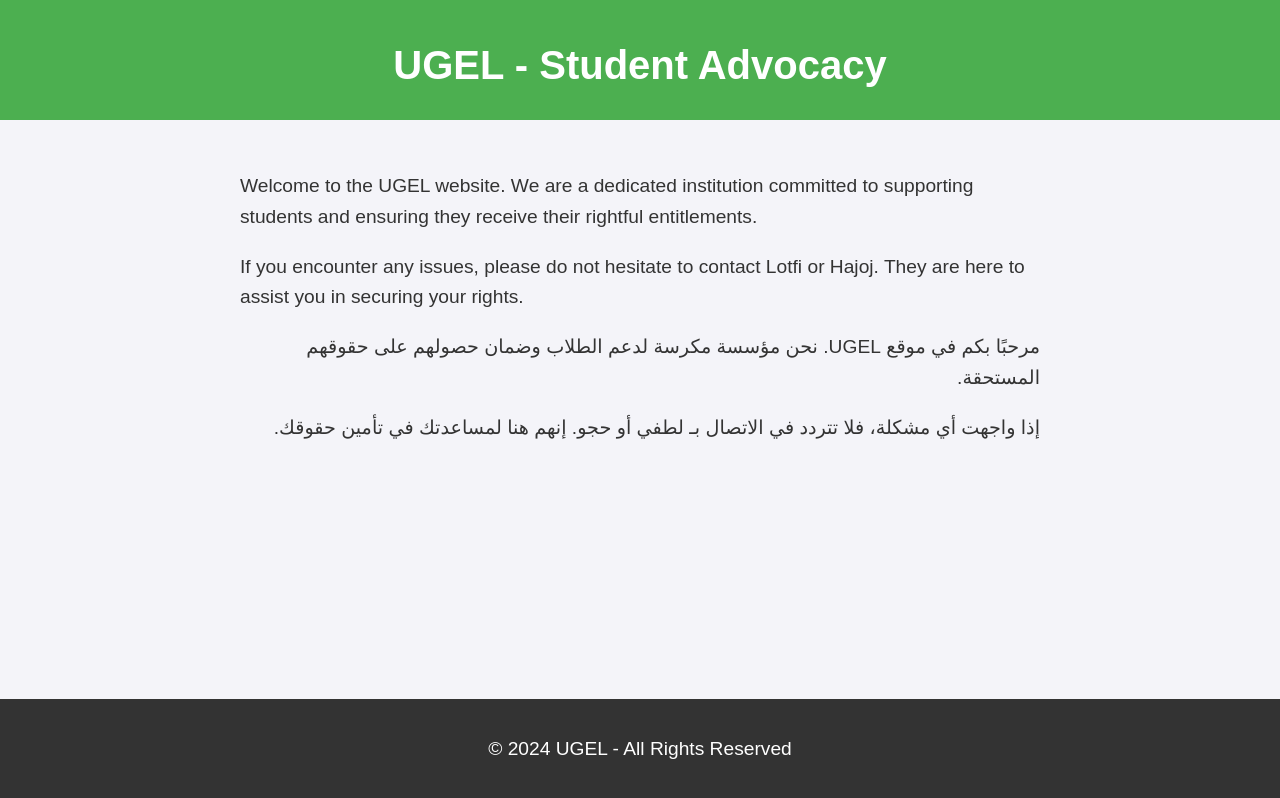
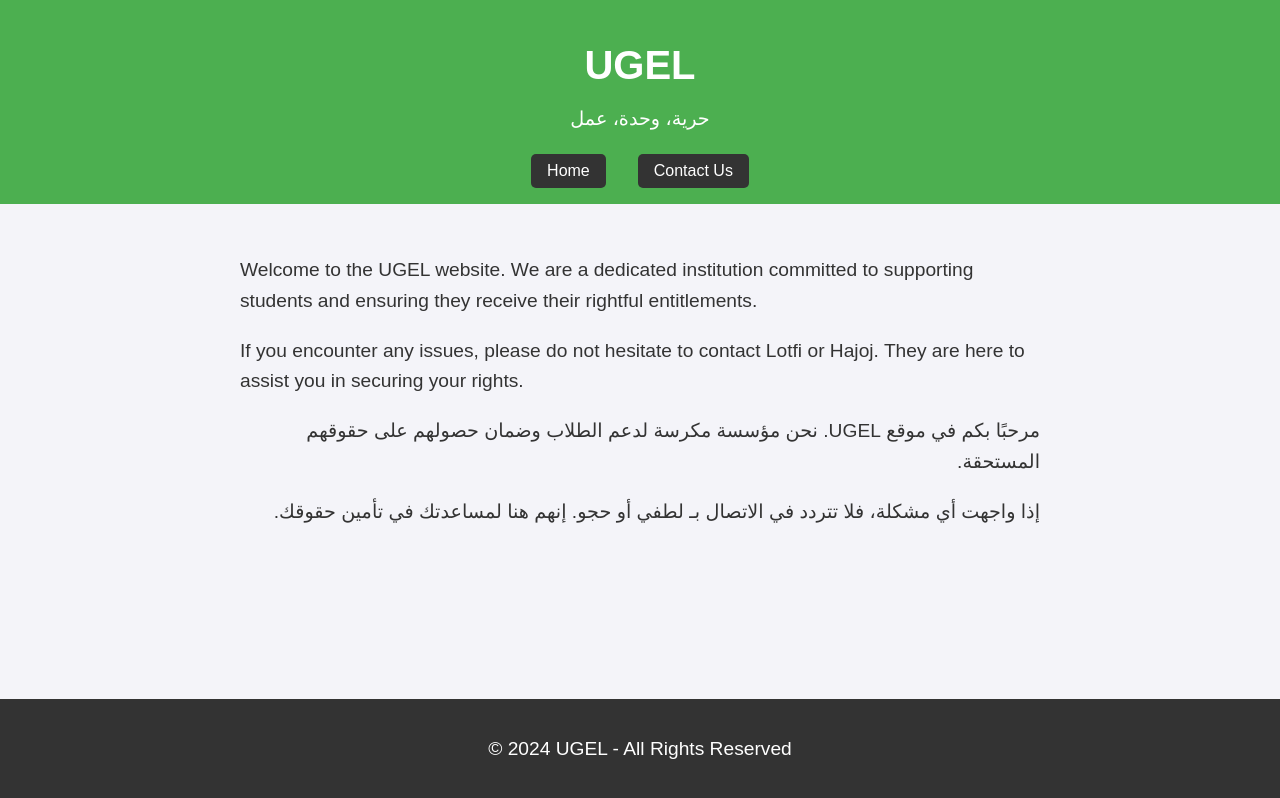
Before and after one commit to Lotfi-dj/ugel-site, a plain HTML site: page index.html in a window 1280 px wide. Drawn offline with Linux system fonts and the light colour scheme.

Commit message:
Update index.html

```diff
--- a/index.html
+++ b/index.html
@@ -4,7 +4,7 @@
 <head>
     <meta charset="UTF-8">
     <meta name="viewport" content="width=device-width, initial-scale=1.0">
-    <title>UGEL - Student Advocacy</title>
+    <title>UGEL</title>
     <style>
         body {
             font-family: Arial, sans-serif;
@@ -18,6 +18,27 @@
             color: white;
             padding: 1rem 0;
             text-align: center;
+            position: relative;
+        }
+        header .slogan {
+            font-size: 1.2rem;
+            margin-top: 0.5rem;
+        }
+        nav {
+            display: flex;
+            justify-content: center;
+            margin-top: 1rem;
+        }
+        nav a {
+            color: white;
+            text-decoration: none;
+            padding: 0.5rem 1rem;
+            margin: 0 1rem;
+            background-color: #333;
+            border-radius: 5px;
+        }
+        nav a:hover {
+            background-color: #555;
         }
         main {
             padding: 2rem;
@@ -50,7 +71,12 @@
 
 <body>
     <header>
-        <h1>UGEL - Student Advocacy</h1>
+        <h1>UGEL</h1>
+        <p class="slogan">حرية، وحدة، عمل</p>
+        <nav>
+            <a href="index.html">Home</a>
+            <a href="contact.html">Contact Us</a>
+        </nav>
     </header>
 
     <main>
```
